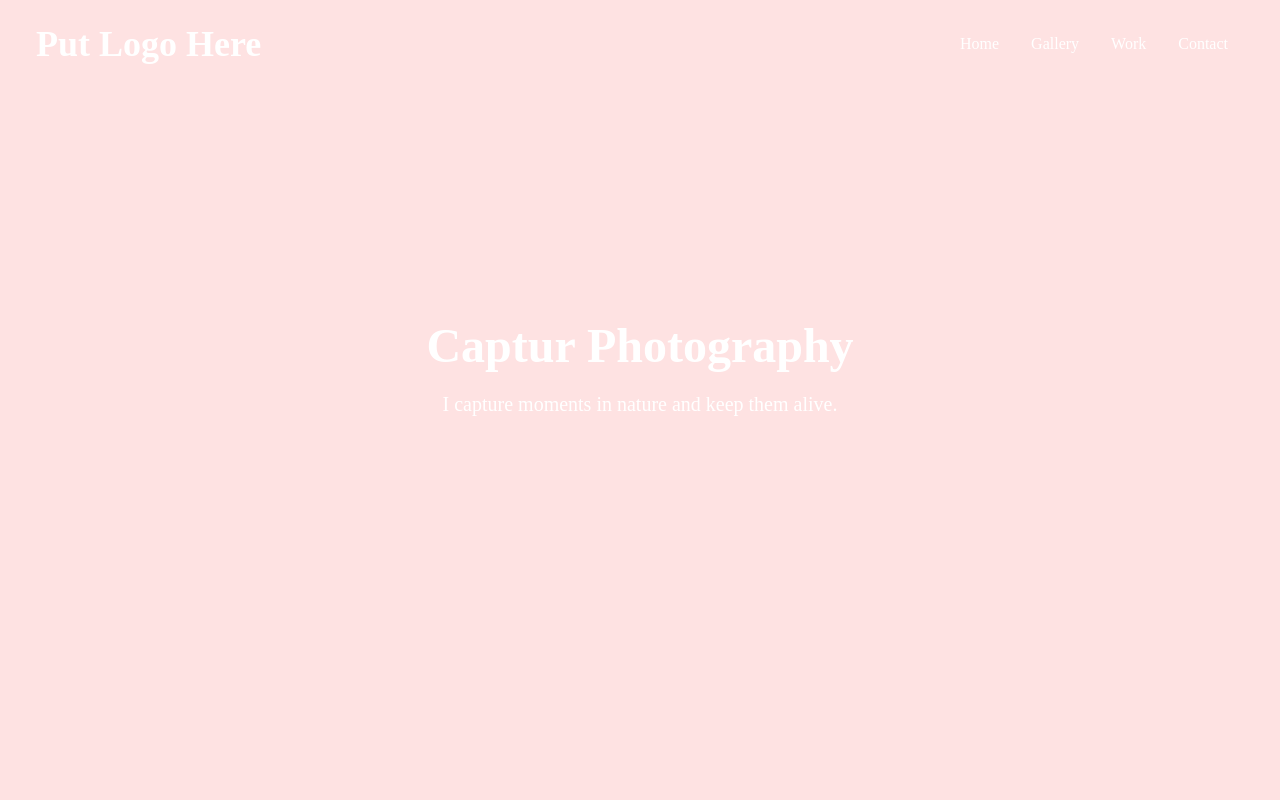
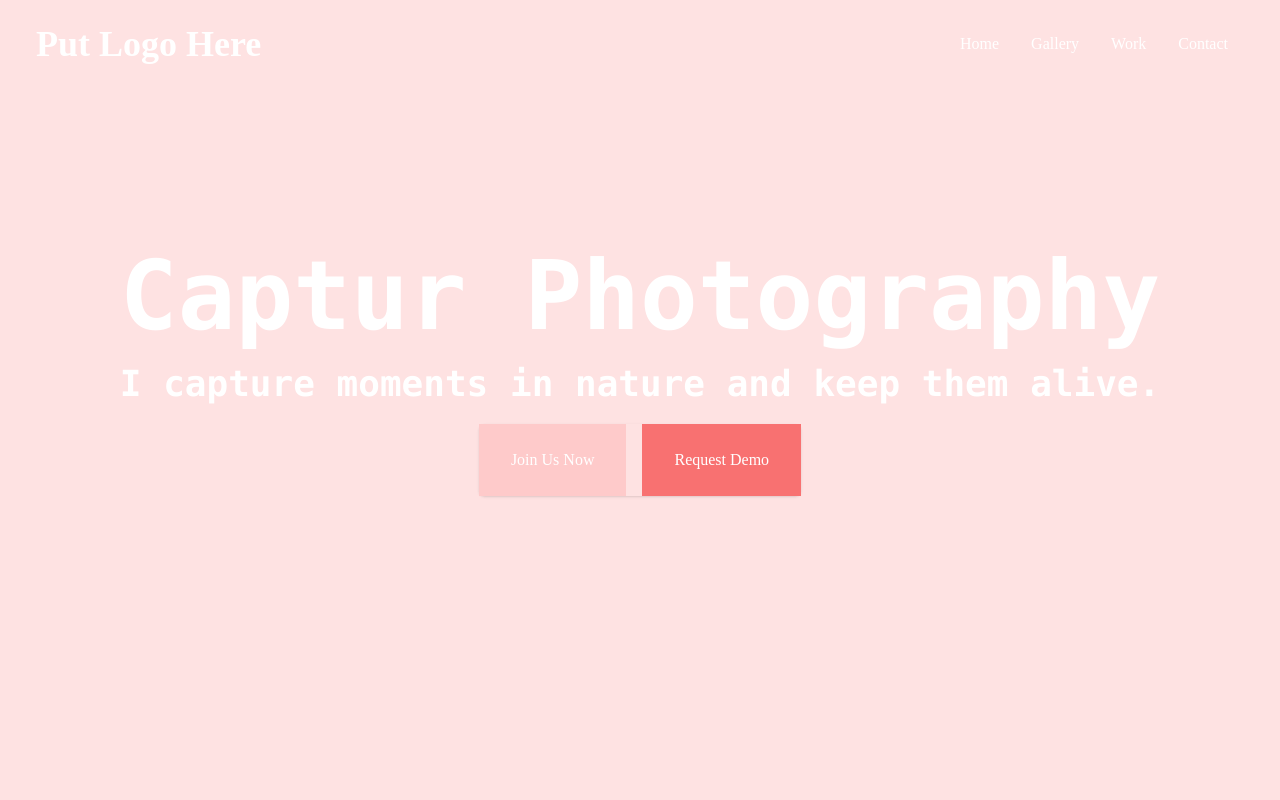
Before and after one commit to arushiMWork2004/maqroBudgetStore, a Next.js app: page / in a window 1280 px wide. Shown: the top 800 px of the page. Built offline with nearby package versions, Linux system fonts and the light colour scheme.

Commit message:
Update FINAL hero.jsx

```diff
--- a/components/hero.jsx
+++ b/components/hero.jsx
@@ -5,8 +5,12 @@ const Hero = ({ heading, message }) => {
     <div className="flex flex-col items-center justify-center min-h-screen w-full bg-red-100">
       {/* Text */}
       <div className="text-white text-center">
-        <h2 className="text-5xl font-bold">{heading}</h2>
-        <p className="py-5 text-xl">{message}</p>
+        <h2 className="text-8xl font-bold font-mono">{heading}</h2>
+        <p className="py-5 font-bold font-mono text-4xl">{message}</p>
+        <div className="mb-4 inline-flex rounded-md shadow">
+          <button className='py-6 px-8 bg-red-200 text-white text-center mr-4'>Join Us Now</button>
+          <button className='py-6 px-8 bg-red-400 text-white  text-center'>Request Demo</button>
+        </div>
       </div>
       {/* Lottie Animation */}
       <div className="p-5">
```
